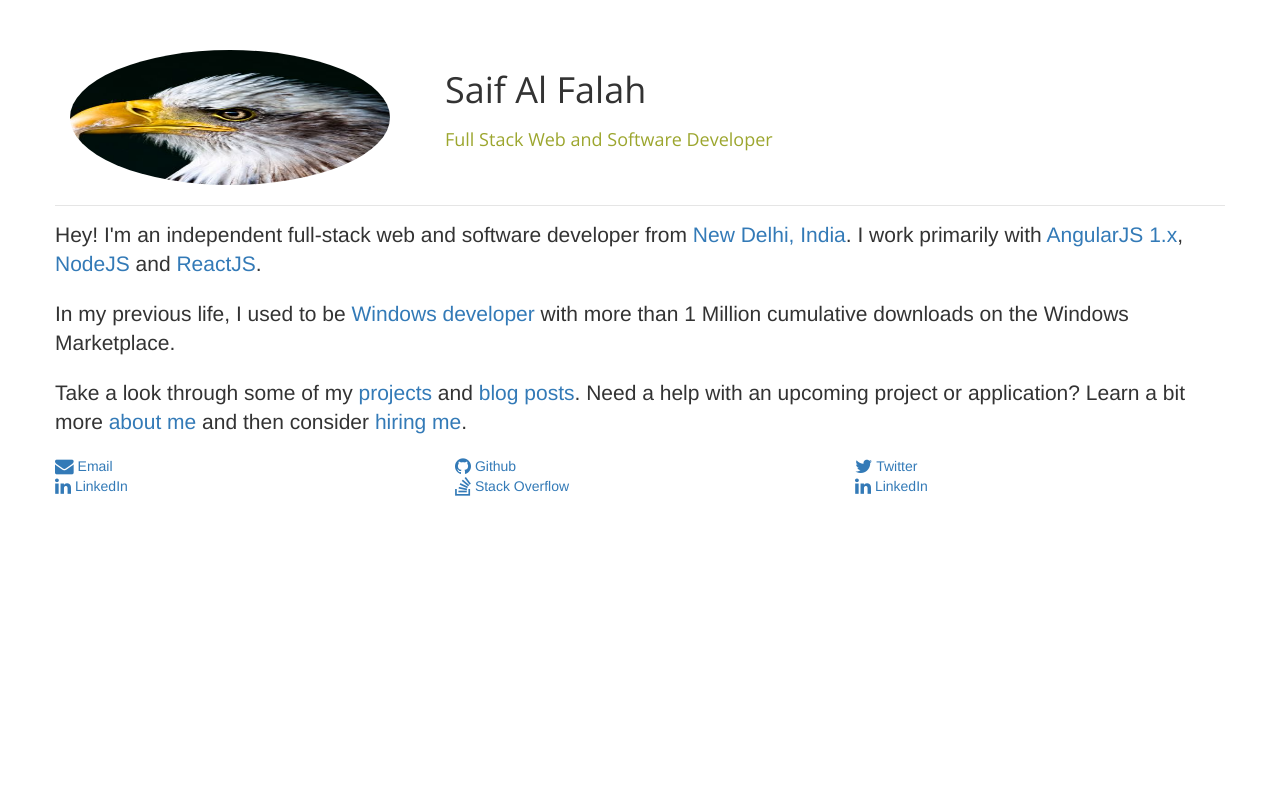
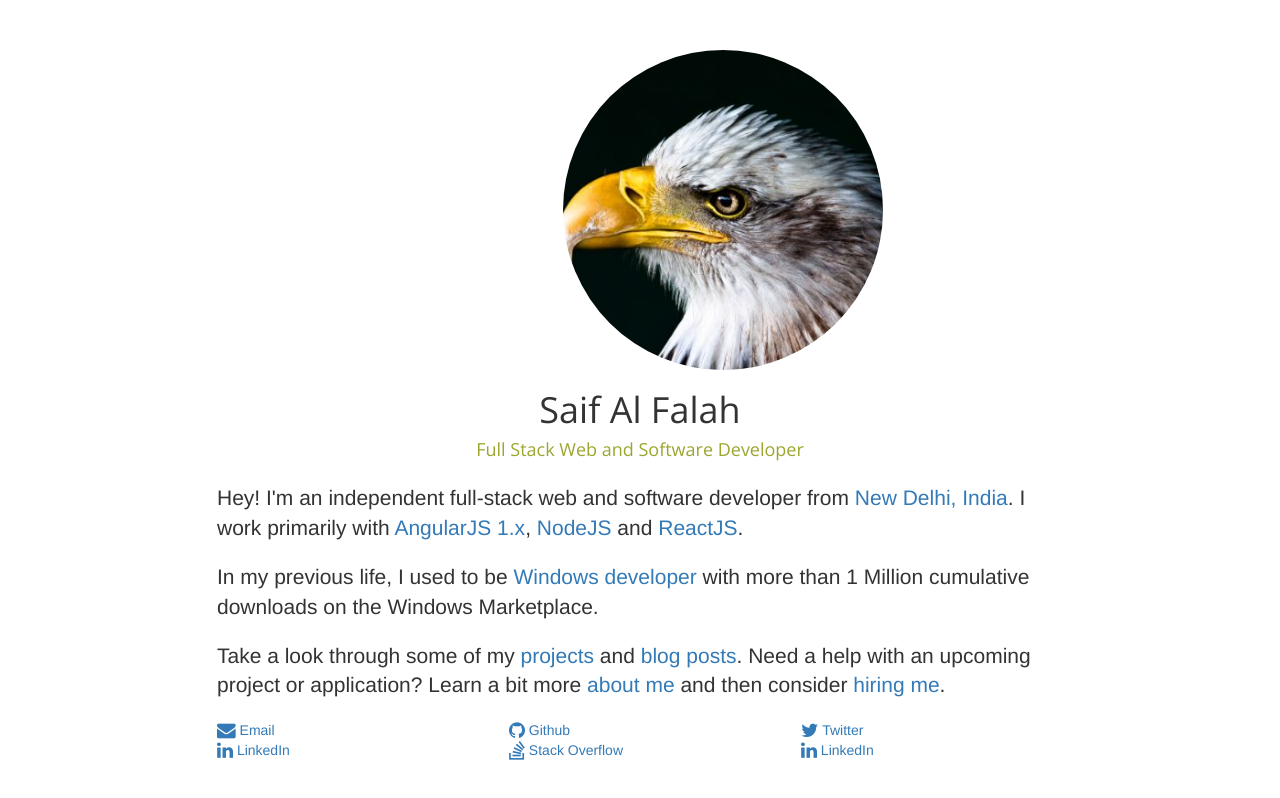
Before and after one commit to saifalfalah/saifalfalah.github.io--deprecated, a website: page index.html in a window 1280 px wide. Drawn offline with nearby package versions, Linux system fonts and the light colour scheme.

Commit message:
Changed index.html

```diff
--- a/index.html
+++ b/index.html
@@ -24,8 +24,22 @@
 </head>
 
 <body>
+    <div class="container-fluid">
+        <div class="row">
+       <div class="col-xs-4 col-xs-offset-4  col-sm-offset-4 pad">
+                <img src="./assets/images/bird.jpg" alt="saif al falah" class="img-circle">
+       </div>
+</div>
 
-    <div class="container">
+                    <h1 class="bootstrap-override text-center">Saif Al Falah</h1>
+
+
+
+                    <h4 class="subtle bootstrap-override text-center">Full Stack Web and Software Developer</h4>
+
+
+
+    <!--<div class="container">
         <div class="row header">
 
             <div class="col-sm-3">
@@ -42,7 +56,7 @@
                 </div>
             </div>
 
-        </div>
+        </div>-->
 
         <div class="row content">
             <p class="lead">Hey! I'm an independent full-stack web and software developer from <a href="https://goo.gl/maps/eF71q9ojERq" target="_blank">New Delhi, India</a>. I work primarily with <a href="http://angularjs.org/" target="_blank">AngularJS 1.x</a>, <a href="https://nodejs.org/" target="_blank">NodeJS</a> and <a href="https://facebook.github.io/react/" target="_blank">ReactJS</a>.</p>
@@ -82,6 +96,7 @@
             </div>
         </div>
     </div>
+     </div>
 
     <script src="./assets/js/app.js"></script>
     <!-- jQuery (necessary for Bootstrap's JavaScript plugins) -->
```
Also changed, not shown: 1 other file.
